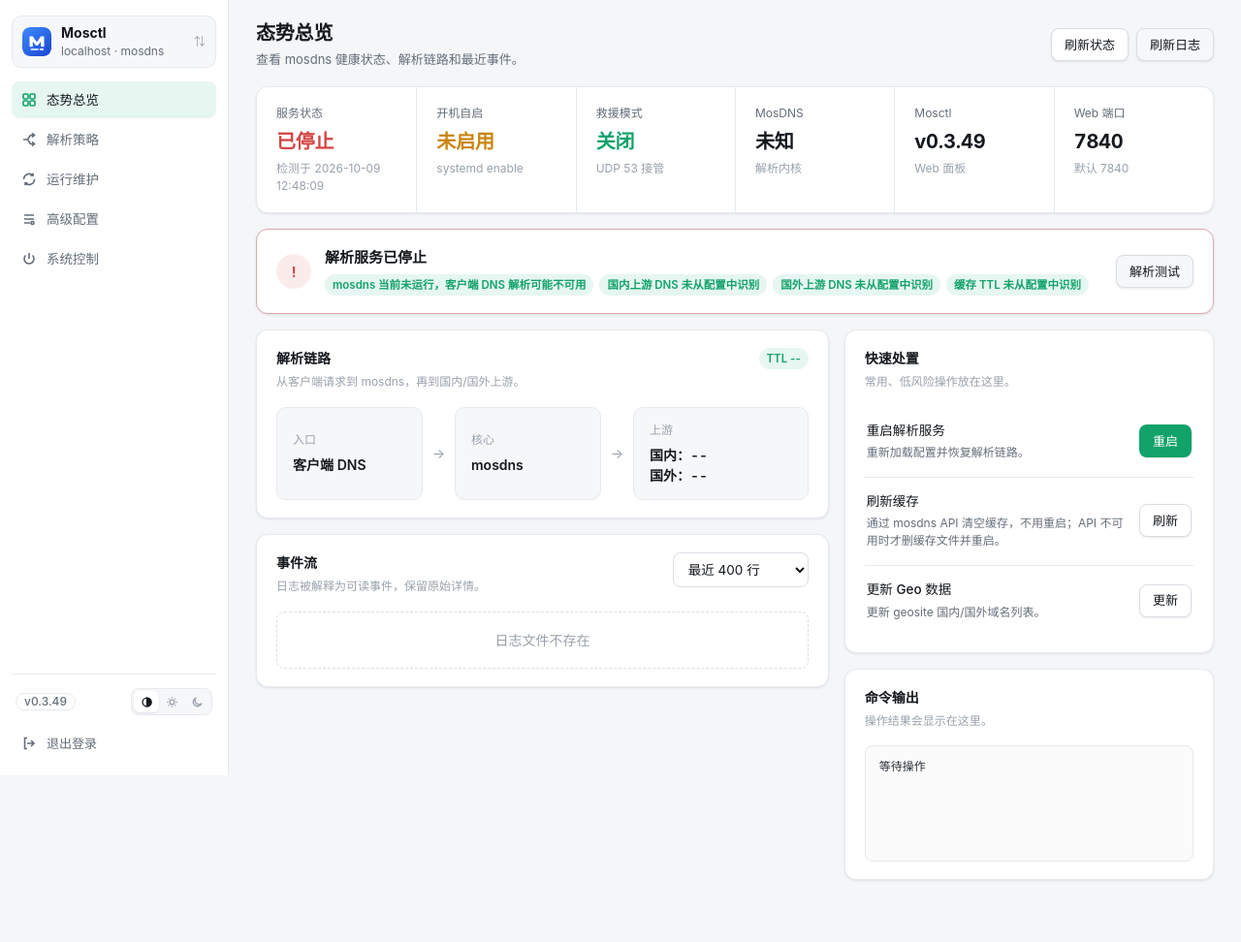
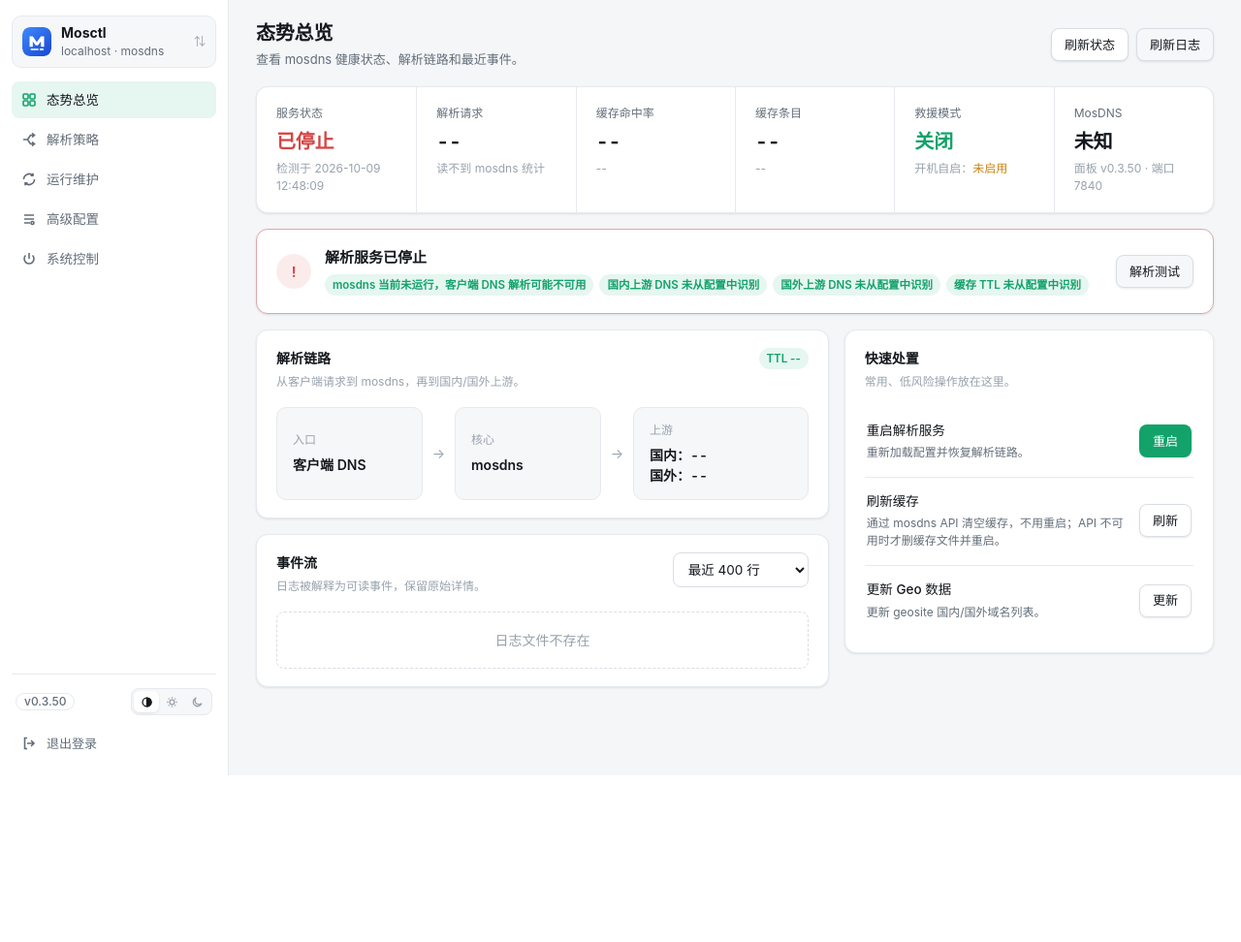
Before and after one commit to anxiaoyang666/mosctl, a Flask app: page / in a window 1280 px wide. Shown: the whole page at 97% size. After the commit the page ends 800 px from the top, so only its background shows below. Run offline with Flask 3, Linux system fonts and the light colour scheme; the visitor is signed in with stand-in values (Sample User, id 1); data that the repository does not hold is empty; parts of the project's set-up code (start-up, migrations or seed data) failed here and were passed over.

Commit message:
Overview: DNS query stats, quieter event feed
- The status strip shows query count (with queries per minute between
  refreshes), cache hit rate (and the share answered from expired cache)
  and cache size, read from mosdns' own /metrics; version, panel and port
  share one cell and autostart moved under rescue mode.
- Event feed: upstream errors read as 上游查询超时：<域名>（<上游>）, back-to-back
  restarts say 连续重启 N 次, and raw details of routine events are hidden
  until clicked.
- The command output panel appears only after an operation.

Co-Authored-By: Claude Opus 5.5 <noreply@anthropic.com>

```diff
--- a/remote-root/etc/mosdns/manager/app.py
+++ b/remote-root/etc/mosdns/manager/app.py
@@ -57,7 +57,7 @@ DEFAULT_MOSCTL_REPO_URL = "https://github.com/anxiaoyang666/mosctl.git"
 DEFAULT_MOSCTL_BRANCH = "main"
 # .env 里没有 GH_PROXY 时沿用这个默认值；写成空字符串表示不走代理
 DEFAULT_GH_PROXY = "https://gh-proxy.com/"
-PANEL_VERSION = "0.3.49"
+PANEL_VERSION = "0.3.50"
 PANEL_BACKUP_KEEP_COUNT = 3
 # 登录态保留 30 天；有登录限速和改密码轮换密钥兜底，不需要一年
 SESSION_LIFETIME_DAYS = 30
@@ -274,6 +274,11 @@ def explain_log_line(line):
         entry["kind"] = "notice"
     elif message == "read err":
         entry["summary"] = "读取 DNS 请求时出现异常"
+    elif message == "upstream error":
+        qname = str(payload.get("qname", "")).rstrip(".")
+        upstream = re.sub(r"^[a-z]+://", "", str(payload.get("upstream", "")))
+        reason = "超时" if "deadline exceeded" in error_text or "timeout" in error_text else "失败"
+        entry["summary"] = f"上游查询{reason}：{qname or '未知域名'}" + (f"（{upstream}）" if upstream else "")
     else:
         entry["summary"] = message or entry["summary"]
 
@@ -311,11 +316,12 @@ def is_lifecycle_entry(entry):
 
 def summarize_lifecycle(group):
     messages = [item.get("message") for item in group]
-    modules = messages.count("loading plugin")
+    starts = max(1, messages.count("all plugins are loaded"))
+    modules = messages.count("loading plugin") // starts
     started = "all plugins are loaded" in messages
     stopped = "all plugins were closed" in messages or "signal received" in messages
     if started and stopped:
-        summary = f"mosdns 已重启（重新加载 {modules} 个模块）"
+        summary = f"mosdns 已重启（重新加载 {modules} 个模块）" if starts == 1 else f"mosdns 连续重启 {starts} 次（每次加载 {modules} 个模块）"
     elif started:
         summary = f"mosdns 已启动（加载 {modules} 个模块）"
     elif stopped:
@@ -3575,6 +3581,36 @@ def flush_cache_via_api(timeout=5):
         return False, str(exc)
 
 
+METRIC_LINE_RE = re.compile(r'^(mosdns_cache_(?:query|hit|lazy_hit)_total|mosdns_cache_size_current)\{[^}]*\}\s+([0-9.eE+]+)\s*$')
+
+
+def mosdns_metrics(timeout=2):
+    """mosdns 自带的 /metrics（Prometheus 文本）：cache 插件的查询、命中、过期缓存应答次数和当前条目数。
+    计数从 mosdns 启动开始；拿不到返回 None。"""
+    address = config_api_address()
+    if not address:
+        return None
+    try:
+        req = urlrequest.Request(f"http://{address}/metrics", headers={"User-Agent": "mosdns-web-manager"})
+        with urlrequest.urlopen(req, timeout=timeout) as resp:
+            text = resp.read(512 * 1024).decode("utf-8", "replace")
+    except Exception:
+        return None
+    values = {}
+    for line in text.splitlines():
+        match = METRIC_LINE_RE.match(line.strip())
+        if match:
+            values[match.group(1)] = values.get(match.group(1), 0) + int(float(match.group(2)))
+    if "mosdns_cache_query_total" not in values:
+        return None
+    return {
+        "queries": values.get("mosdns_cache_query_total", 0),
+        "hits": values.get("mosdns_cache_hit_total", 0),
+        "lazy_hits": values.get("mosdns_cache_lazy_hit_total", 0),
+        "cache_size": values.get("mosdns_cache_size_current", 0),
+    }
+
+
 def flush_cache():
     ok, message = flush_cache_via_api()
     if ok:
@@ -3810,6 +3846,7 @@ def api_status():
             "panel_version_text": f"Mosctl v{PANEL_VERSION}",
             "web_port": env.get("WEB_PORT", "7840"),
             "health": service_health_summary(running, enabled, rescue, values),
+            "metrics": mosdns_metrics() if running else None,
             **server_time_info(),
             **template_version_info(),
             **values,
--- a/remote-root/etc/mosdns/manager/templates/index.html
+++ b/remote-root/etc/mosdns/manager/templates/index.html
@@ -343,6 +343,8 @@
     .log-summary { color: var(--text); font-size: 13.5px; font-weight: 550; line-height: 1.4; }
     .log-meta, .log-detail { color: var(--faint); font-size: 12px; line-height: 1.45; overflow-wrap: anywhere; }
     .log-detail { font-family: var(--mono); font-size: 11.5px; }
+    .log-card.collapsible { cursor: pointer; }
+    .log-card.collapsible:hover .log-summary { color: var(--accent); }
     .log-empty { padding: 18px; border: 1px dashed var(--line-2); border-radius: var(--radius-sm); color: var(--faint); text-align: center; }
 
     /* ===== 列表 ===== */
@@ -543,29 +545,29 @@
           <div class="status-foot" id="healthState">等待检测</div>
         </div>
         <div class="status-cell">
-          <div class="status-label">开机自启</div>
-          <div class="status-value" id="enabled">--</div>
-          <div class="status-foot">systemd enable</div>
+          <div class="status-label">解析请求</div>
+          <div class="status-value" id="dnsQueries">--</div>
+          <div class="status-foot" id="dnsQpm">mosdns 启动以来</div>
+        </div>
+        <div class="status-cell">
+          <div class="status-label">缓存命中率</div>
+          <div class="status-value" id="dnsHitRate">--</div>
+          <div class="status-foot" id="dnsLazyRate">--</div>
+        </div>
+        <div class="status-cell">
+          <div class="status-label">缓存条目</div>
+          <div class="status-value" id="dnsCacheSize">--</div>
+          <div class="status-foot" id="dnsCacheTtl">--</div>
         </div>
         <div class="status-cell">
           <div class="status-label">救援模式</div>
           <div class="status-value" id="rescue">--</div>
-          <div class="status-foot">UDP 53 接管</div>
+          <div class="status-foot">开机自启：<span id="enabled">--</span></div>
         </div>
         <div class="status-cell">
           <div class="status-label">MosDNS</div>
           <div class="status-value" id="version">--</div>
-          <div class="status-foot">解析内核</div>
-        </div>
-        <div class="status-cell">
-          <div class="status-label">Mosctl</div>
-          <div class="status-value" id="panelVersion">--</div>
-          <div class="status-foot">Web 面板</div>
-        </div>
-        <div class="status-cell">
-          <div class="status-label">Web 端口</div>
-          <div class="status-value" id="webPort">--</div>
-          <div class="status-foot">默认 7840</div>
+          <div class="status-foot">面板 <span id="panelVersion">--</span> · 端口 <span id="webPort">--</span></div>
         </div>
       </section>
 
@@ -649,7 +651,7 @@
               </div>
             </section>
 
-            <section class="panel">
+            <section class="panel" id="commandPanel" hidden>
               <div class="panel-head">
                 <div>
                   <h3>命令输出</h3>
@@ -1277,13 +1279,49 @@
       });
     }
 
+    // 解析统计来自 mosdns 自带的 /metrics（缓存插件的计数，mosdns 启动后从 0 开始）；
+    // 每分钟请求数用相邻两次刷新的差值算
+    let lastDnsSample = null;
+    function renderDnsMetrics(metrics, ttl) {
+      if (!metrics) {
+        ['dnsQueries', 'dnsHitRate', 'dnsCacheSize'].forEach(id => { $(id).textContent = '--'; });
+        $('dnsQpm').textContent = '读不到 mosdns 统计';
+        $('dnsLazyRate').textContent = '--';
+        $('dnsCacheTtl').textContent = '--';
+        return;
+      }
+      const fmt = n => n >= 10000 ? (n / 10000).toFixed(n >= 100000 ? 0 : 1) + ' 万' : String(n);
+      const queries = metrics.queries || 0;
+      $('dnsQueries').textContent = fmt(queries);
+      const now = Date.now();
+      if (lastDnsSample && queries >= lastDnsSample.queries && now > lastDnsSample.at) {
+        const perMin = (queries - lastDnsSample.queries) / ((now - lastDnsSample.at) / 60000);
+        $('dnsQpm').textContent = '约 ' + Math.round(perMin) + ' 次 / 分钟';
+      } else {
+        $('dnsQpm').textContent = 'mosdns 启动以来';
+      }
+      lastDnsSample = {queries, at: now};
+      const rate = queries ? Math.round((metrics.hits || 0) / queries * 1000) / 10 : 0;
+      $('dnsHitRate').textContent = queries ? rate + '%' : '--';
+      $('dnsLazyRate').textContent = queries ? '其中过期缓存先应答 ' + Math.round((metrics.lazy_hits || 0) / queries * 100) + '%' : '--';
+      $('dnsCacheSize').textContent = fmt(metrics.cache_size || 0);
+      const t = Number(ttl || 0);
+      $('dnsCacheTtl').textContent = t ? '过期缓存保留 ' + (t >= 86400 ? Math.round(t / 86400) + ' 天' : Math.round(t / 3600) + ' 小时') : '--';
+    }
+
+    function showCommandOutput(text) {
+      $('commandOutput').textContent = text;
+      $('commandPanel').hidden = false;
+    }
+
     async function loadStatus() {
       const res = await api('/api/status', {silent: true});
       if (!Object.keys(res || {}).length) return;
       $('running').textContent = res.running ? '运行中' : '已停止';
       $('running').className = 'status-value ' + (res.running ? 'ok' : 'bad');
       $('enabled').textContent = res.enabled ? '已启用' : '未启用';
-      $('enabled').className = 'status-value ' + (res.enabled ? 'ok' : 'warn');
+      $('enabled').className = res.enabled ? '' : 'warn';
+      renderDnsMetrics(res.metrics, res.ttl);
       $('rescue').textContent = res.rescue ? '已接管' : '关闭';
       $('rescue').className = 'status-value ' + (res.rescue ? 'warn' : 'ok');
       $('version').textContent = res.version_clean || res.version || '--';
@@ -1310,7 +1348,7 @@
           headers: {'Content-Type': 'application/json'},
           body: JSON.stringify({action})
         });
-        $('commandOutput').textContent = res.message || '';
+        showCommandOutput(res.message || '');
         if (action === 'upgrade_panel' && res.success && Number(res.reload_after || 0) > 0) {
           startReloadCountdown(res.message || '升级完成', Number(res.reload_after || 60));
         } else {
@@ -1669,7 +1707,7 @@
           renderRuleSaveResult('ok', ruleSaveHeadline(res), extra);
           toast('保存完成', res.message || '');
         }
-        $('commandOutput').textContent = res.message || '';
+        showCommandOutput(res.message || '');
         await loadStatus();
       } finally {
         stopStages();
@@ -2242,7 +2280,7 @@
       setBusy(true, '正在检查可用更新（不会安装），最多约 2 分钟...');
       try {
         const res = await api('/api/auto-update/check', {method: 'POST'});
-        $('commandOutput').textContent = res.message || '';
+        showCommandOutput(res.message || '');
         toast(res.success ? '检查完成（未安装）' : '检查失败', res.message || '');
         renderAutoUpdate(res);
       } finally {
@@ -2484,7 +2522,7 @@
           body: JSON.stringify({id})
         });
         toast(res.success ? '恢复完成' : '恢复失败', res.message || '');
-        $('commandOutput').textContent = res.message || '';
+        showCommandOutput(res.message || '');
         await loadStatus();
         await loadBackups();
       } finally {
@@ -2534,6 +2572,13 @@
         const detail = document.createElement('div');
         detail.className = 'log-detail';
         detail.textContent = entry.detail || entry.raw || '';
+        // 普通事件的原始内容默认收起，点一下这一条再展开；警告和错误直接显示
+        if (entry.kind !== 'warn' && entry.kind !== 'error') {
+          detail.hidden = true;
+          card.classList.add('collapsible');
+          card.title = '点击查看原始日志';
+          card.addEventListener('click', () => { detail.hidden = !detail.hidden; });
+        }
 
         main.append(summary, meta, detail);
         card.append(level, main);
```
Also changed, not shown: tests/test_auto_update.py (+1 -1 lines), tests/test_panel_review.py (+25 -0 lines).
